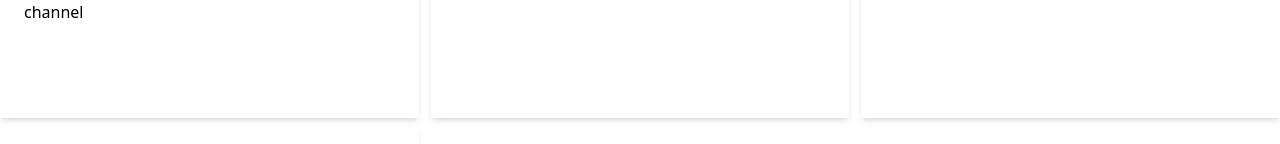
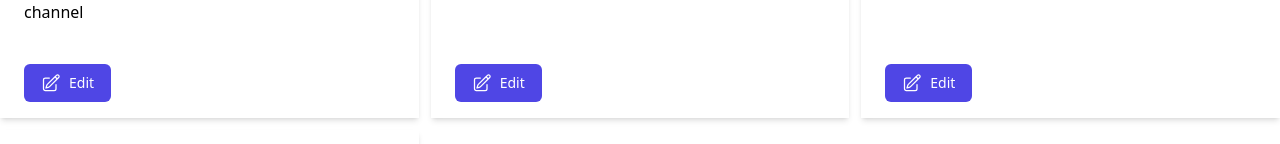
Before and after one commit to Abdul-Wahab12/Vue-Survey-App, a Vue app in the folder laravel-vue-survey/vue/: page /surveys in a window 1280 px wide. Shown: the part 600-744 px from the top of the page. Built offline with nearby package versions, Linux system fonts and the light colour scheme; sample sign-in values are in the browser's storage; grey boxes are pictures that could not be loaded.

Commit message:
Added: add loop over surveys and linking to edit button

```diff
--- a/laravel-vue-survey/vue/src/views/Surveys.vue
+++ b/laravel-vue-survey/vue/src/views/Surveys.vue
@@ -16,14 +16,32 @@
     </template>
   </PageComponent>
   <div class="grid grid-cols-1 gap-3 sm:grid-cols-2 md:grid-cols-3">
-    <div
-      v-for="survey in surveys"
-      :key="survey.id"
-      class="flex flex-col h-[470px] py-4 px-6 shadow-md bg-white hover:bg-gray-50"
-    >
+    <div v-for="survey in surveys" :key="survey.id"
+      class="flex flex-col h-[470px] py-4 px-6 shadow-md bg-white hover:bg-gray-50">
       <img :src="survey.image" alt="" class="w-full h-48 object-cover">
       <h4 class="mt-4 text-lg font-bold">{{ survey.title }}</h4>
       <div v-html="survey.description" class="overflow-hidden flex-1"></div>
+      <div class="flex justify-between items-center mt-3">
+        <router-link :to="{ name: 'SurveyView', params: { id: survey.id } }"
+          class="flex py-2 px-4 border border-transparent text-sm rounded-md text-white bg-indigo-600 hover:bg-indigo-700 focus:ring-2 focus:ring-offset-2 focus:ring-indigo-500">
+          <svg
+            xmlns="http://www.w3.org/2000/svg"
+            fill="none"
+            viewBox="0 0 24 24"
+            stroke-width="1.5"
+            stroke="currentColor"
+            class="w-5 h-5 mr-2"
+          >
+            <path
+              stroke-linecap="round"
+              stroke-linejoin="round"
+              d="M16.862 4.487l1.687-1.688a1.875 1.875 0 112.652 2.652L10.582 16.07a4.5 4.5 0 01-1.897 1.13L6 18l.8-2.685a4.5 4.5 0 011.13-1.897l8.932-8.931zm0 0L19.5 7.125M18 14v4.75A2.25 2.25 0 0115.75 21H5.25A2.25 2.25 0 013 18.75V8.25A2.25 2.25 0 015.25 6H10"
+            />
+          </svg>
+
+          Edit
+        </router-link>
+      </div>
     </div>
   </div>
 </template>
```
